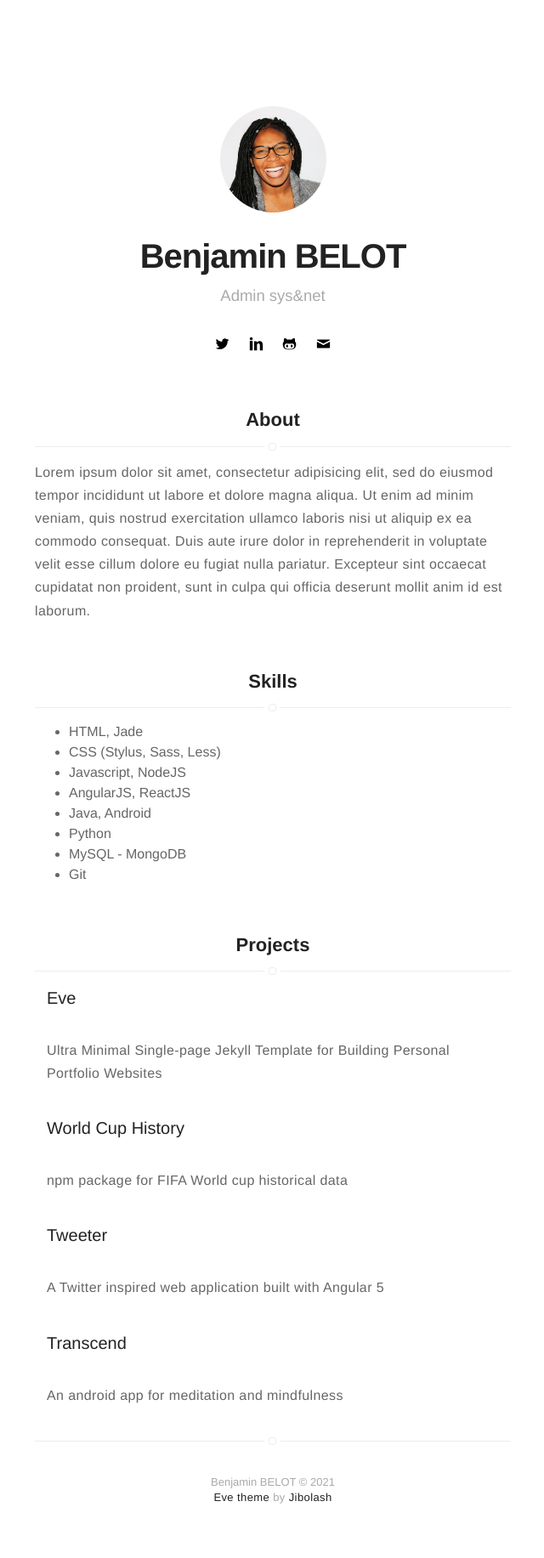
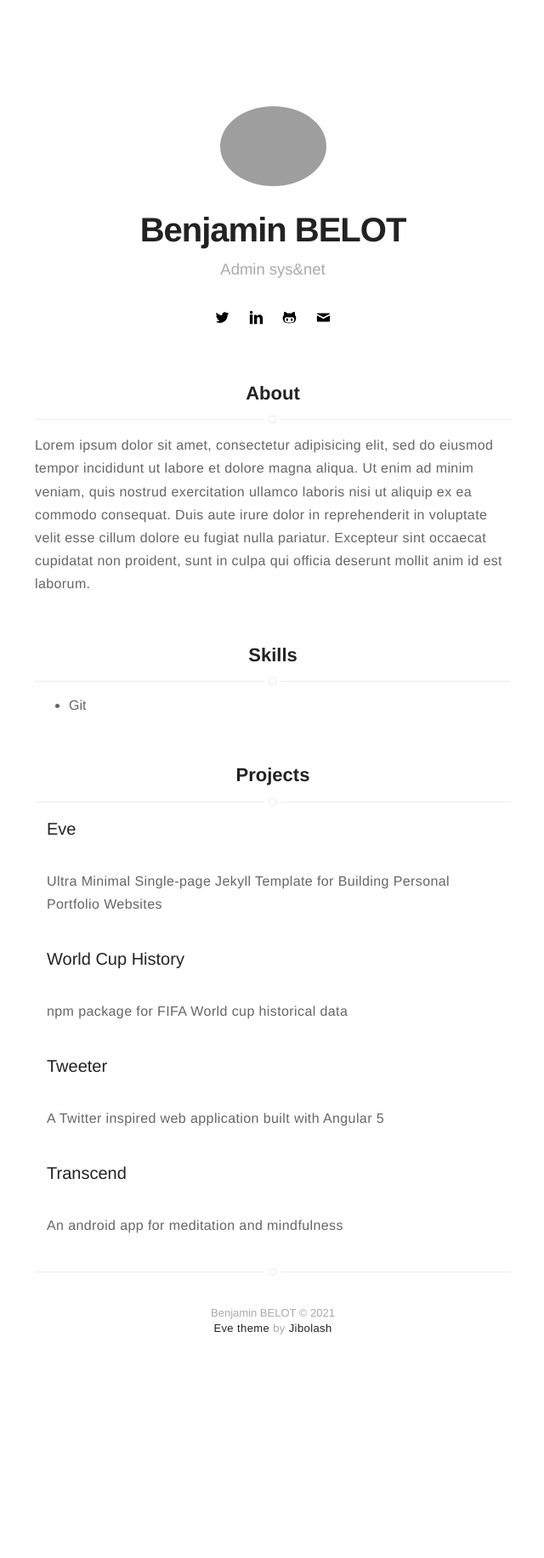
Before and after one commit to benbelo/benjaminformaticien.github.io, a Jekyll site: the page built from index.html, in a window 1280 px wide. Shown: the whole page at 85% size, without its empty margins (319-959 px from the left). Built offline with Jekyll 4.4.1, drawn with Linux system fonts in a browser that asks for light colours; after the commit the page ends 1634 px from its top, so only the background shows below that.

Commit message:
Update _config.yml

```diff
--- a/_config.yml
+++ b/_config.yml
@@ -4,11 +4,11 @@ bio: Admin sys&net
 
 description: Bienvenue sur mon site
 
-# Profile picture
-picture: assets/images/profile.jpg
+# Profile picture TO CHANGE
+picture: assets/images/profilee.jpg
 
 # your url: http://USERNAME.github.io
-url: https://jibolash.github.io/Eve/
+url: https://benjaminformaticien.info
 
 # do you want to display social media links? true or false
 social-media: true
@@ -45,13 +45,6 @@ skills: true
 
 # add your skills here
 skills-list:
-    - HTML, Jade
-    - CSS (Stylus, Sass, Less)
-    - Javascript, NodeJS
-    - AngularJS, ReactJS
-    - Java, Android
-    - Python
-    - MySQL - MongoDB
     - Git
 
 # do you want to display a projects section? true or false
```
